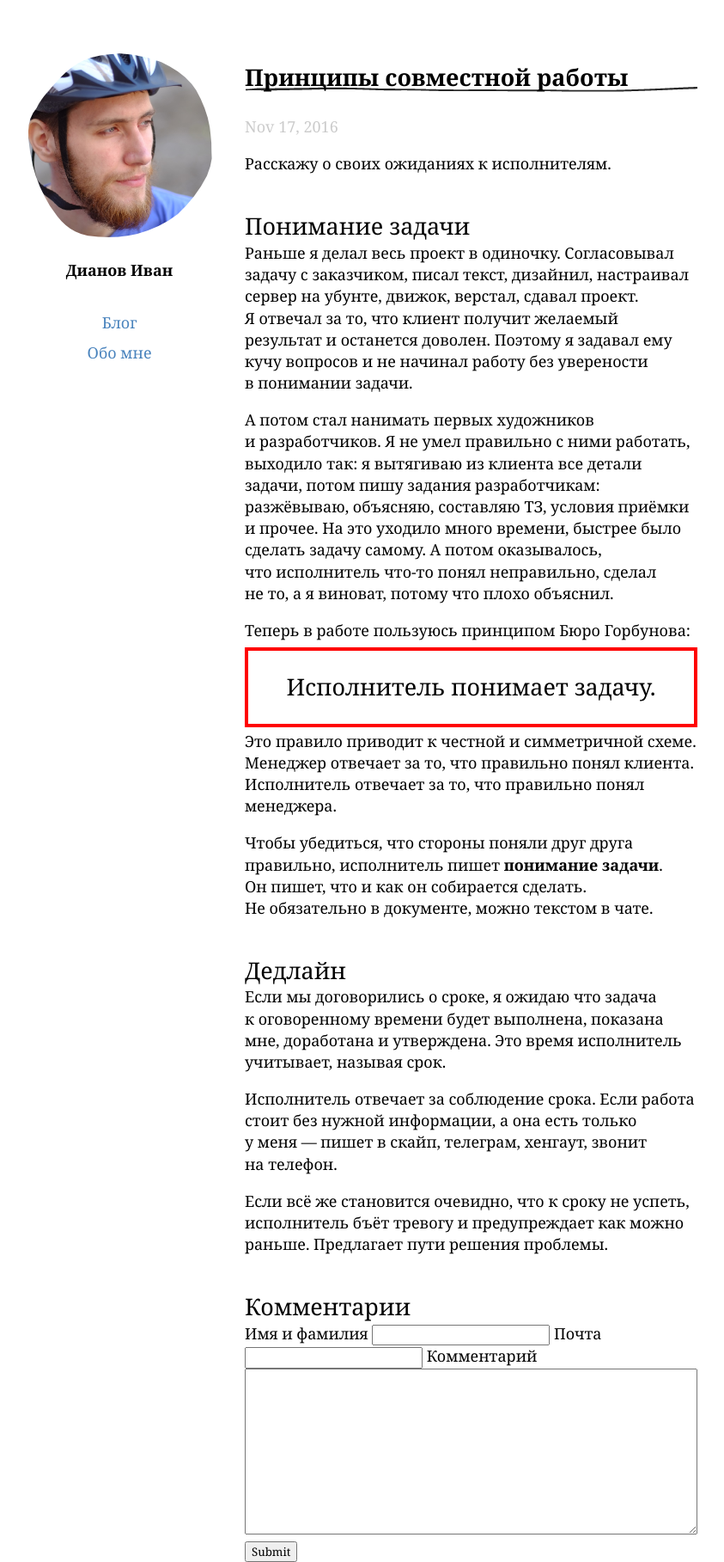
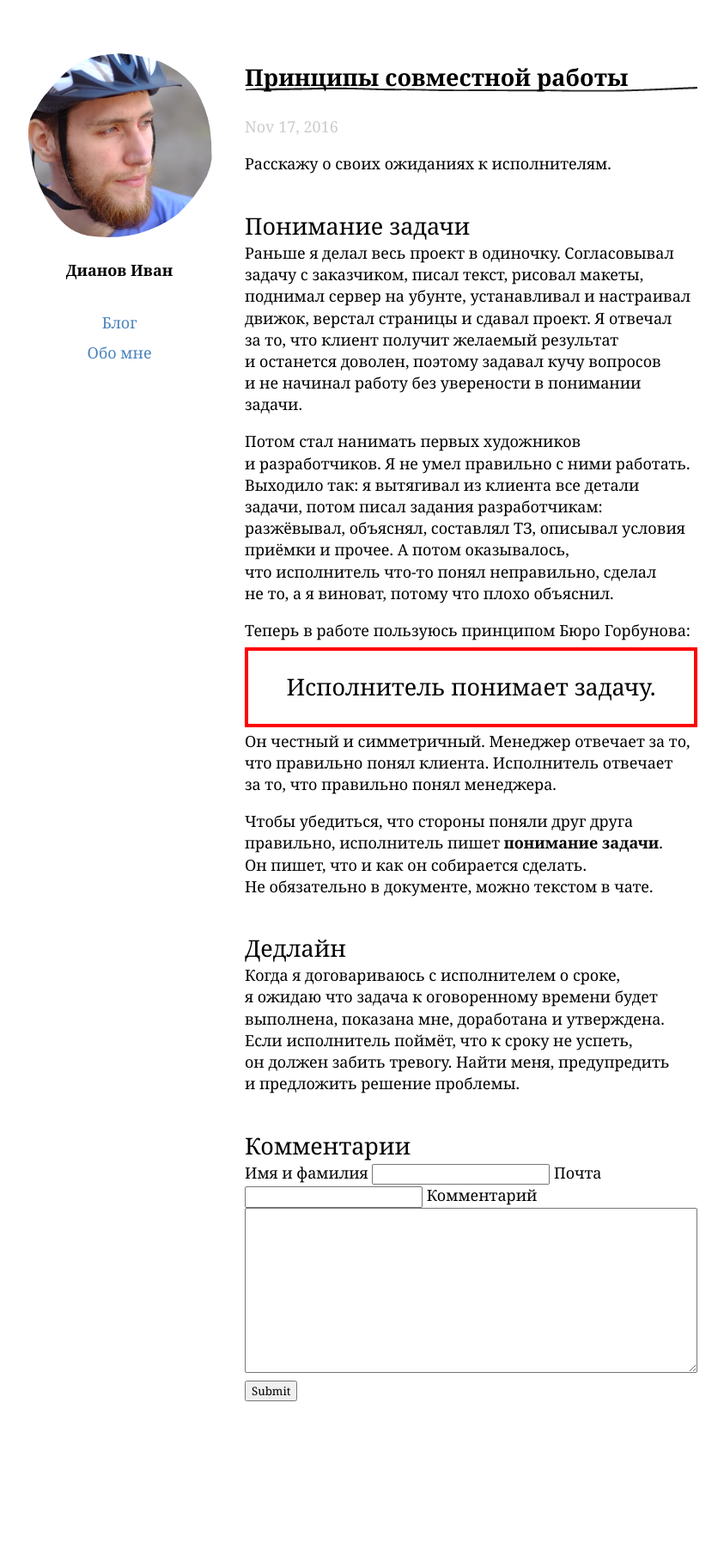
Before and after one commit to illus0r/dianov.org, a Jekyll site: the page built from _posts/2016-11-17-principles-of-collaboration.md, in a window 1280 px wide. Shown: the whole page at 86% size, without its empty margins (228-1071 px from the left). Built offline with Jekyll 4.4.1, drawn with Linux system fonts in a browser that asks for light colours; after the commit the page ends 1630 px from its top, so only the background shows below that.

Commit message:
Updated 2016-11-17-principles-of-collaboration.md

```diff
--- a/_posts/2016-11-17-principles-of-collaboration.md
+++ b/_posts/2016-11-17-principles-of-collaboration.md
@@ -7,23 +7,19 @@ title: Принципы совместной работы
 
 Понимание задачи
 ---
-Раньше я делал весь проект в одиночку. Согласовывал задачу с заказчиком, писал текст, дизайнил, настраивал сервер на убунте, движок, верстал, сдавал проект. Я отвечал за то, что клиент получит желаемый результат и останется доволен. Поэтому я задавал ему кучу вопросов и не начинал работу без уверености в понимании задачи.
+Раньше я делал весь проект в одиночку. Согласовывал задачу с заказчиком, писал текст, рисовал макеты, поднимал сервер на убунте, устанавливал и настраивал движок, верстал страницы и сдавал проект. Я отвечал за то, что клиент получит желаемый результат и останется доволен, поэтому задавал кучу вопросов и не начинал работу без уверености в понимании задачи.
 
-А потом стал нанимать первых художников и разработчиков. Я не умел правильно с ними работать, выходило так: я вытягиваю из клиента все детали задачи, потом пишу задания разработчикам: разжёвываю, объясняю, составляю ТЗ, условия приёмки и прочее. На это уходило много времени, быстрее было сделать задачу самому. А потом оказывалось, что исполнитель что-то понял неправильно, сделал не то, а я виноват, потому что плохо объяснил.
+Потом стал нанимать первых художников и разработчиков. Я не умел правильно с ними работать. Выходило так: я вытягивал из клиента все детали задачи, потом писал задания разработчикам: разжёвывал, объяснял, составлял ТЗ, описывал условия приёмки и прочее. А потом оказывалось, что исполнитель что-то понял неправильно, сделал не то, а я виноват, потому что плохо объяснил.
 
 Теперь в работе пользуюсь принципом Бюро Горбунова:
 
 Исполнитель понимает задачу.
 {:.quote}
 
-Это правило приводит к честной и симметричной схеме. Менеджер отвечает за то, что правильно понял клиента. Исполнитель отвечает за то, что правильно понял менеджера.
+Он честный и симметричный. Менеджер отвечает за то, что правильно понял клиента. Исполнитель отвечает за то, что правильно понял менеджера.
 
 Чтобы убедиться, что стороны поняли друг друга правильно, исполнитель пишет **понимание задачи**. Он пишет, что и как он собирается сделать. Не обязательно в документе, можно текстом в чате.
 
 Дедлайн
 ---
-Если мы договорились о сроке, я ожидаю что задача к оговоренному времени будет выполнена, показана мне, доработана и утверждена. Это время исполнитель учитывает, называя срок.
-
-Исполнитель отвечает за соблюдение срока. Если работа стоит без нужной информации, а она есть только у меня — пишет в скайп, телеграм, хенгаут, звонит на телефон.
-
-Если всё же становится очевидно, что к сроку не успеть, исполнитель бъёт тревогу и предупреждает как можно раньше. Предлагает пути решения проблемы.
+Когда я договариваюсь с исполнителем о сроке, я ожидаю что задача к оговоренному времени будет выполнена, показана мне, доработана и утверждена. Если исполнитель поймёт, что к сроку не успеть, он должен забить тревогу. Найти меня, предупредить и предложить решение проблемы.
```
